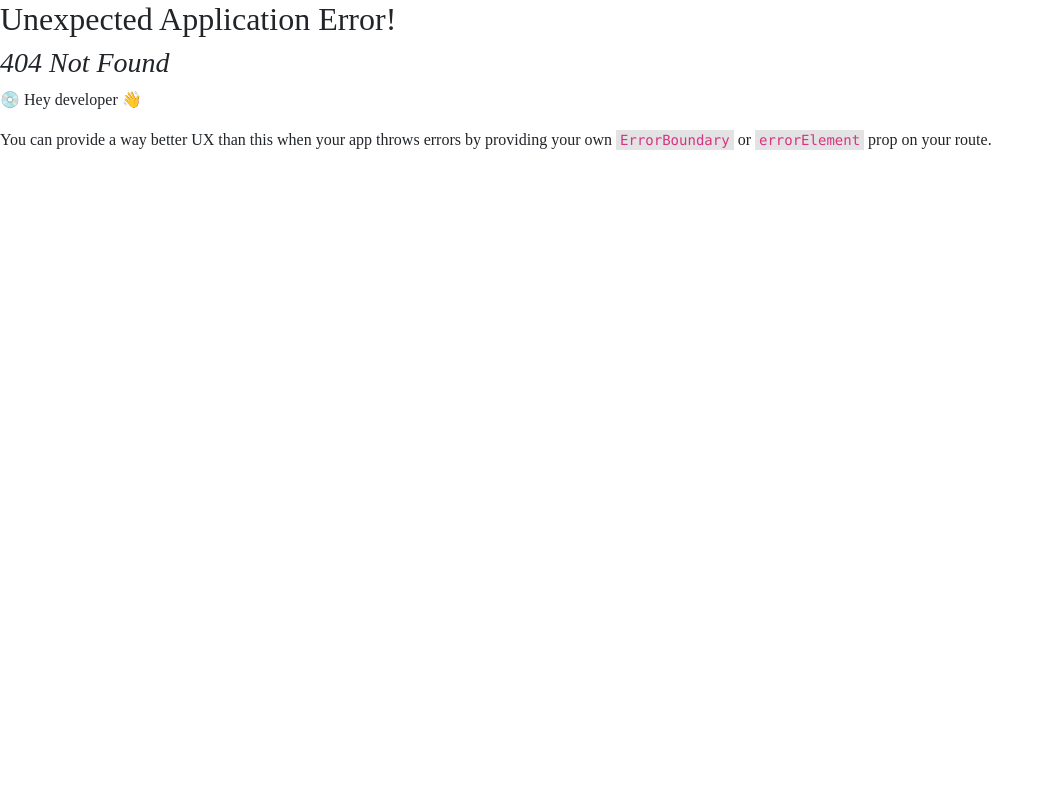
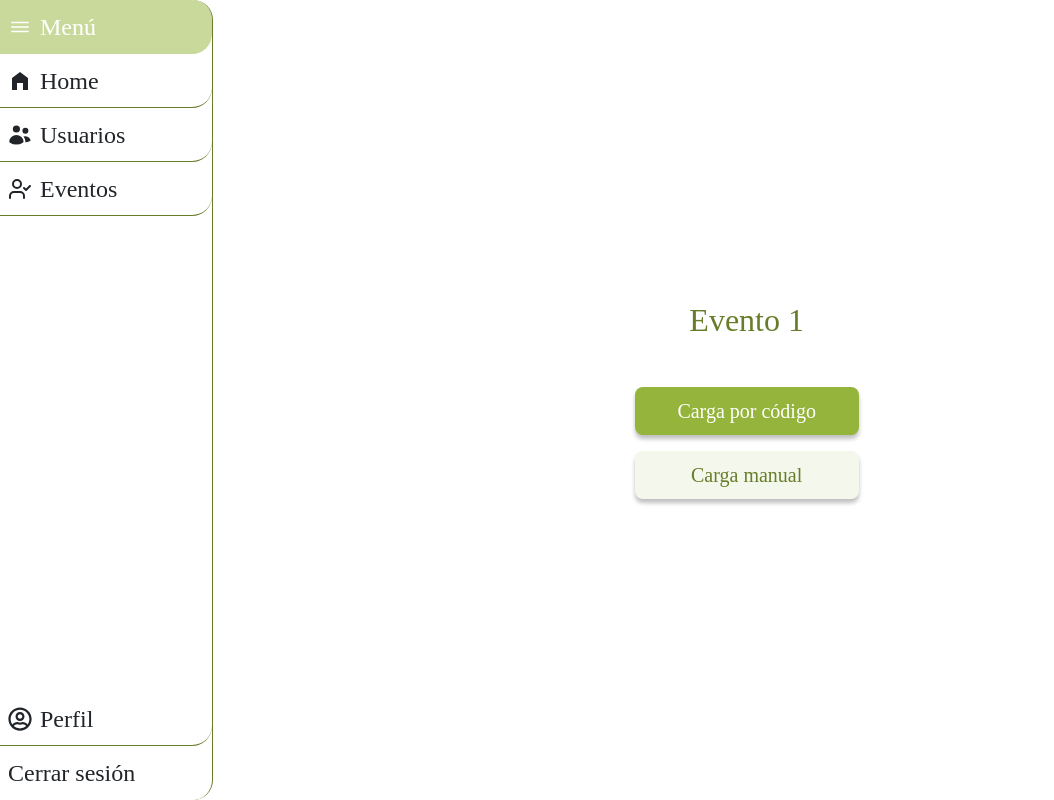
Before and after one commit to nquirogac/WIP_Bienestar, a React (Vite) app: page /cargaAsistencia in a window 1280 px wide. Before the commit this address had no page. Shown: the whole page, without its empty margins (0-1054 px from the left). Built offline with nearby package versions, Linux system fonts and the light colour scheme.

Commit message:
cargar asistencia

```diff
--- a/src/main.jsx
+++ b/src/main.jsx
@@ -12,6 +12,7 @@ import Home from './pages/Home.jsx';
 import CrearEvento from "./pages/CrearEvento.jsx";
 import CrearUsuario from "./pages/CrearUsuario.jsx";
 import TusEventos from "./pages/TusEventos.jsx";
+import CargaAsistencia from "./pages/CargaAsistencia.jsx";
 
 const router = createBrowserRouter([
   {
@@ -36,8 +37,11 @@ const router = createBrowserRouter([
       {
         path: "/tusEventos",
         element: <TusEventos />
+      },
+      {
+        path: "/cargaAsistencia",
+        element: <CargaAsistencia />
       }
-
     ]
   },
 ]);
--- /dev/null
+++ b/src/pages/CargaAsistencia.css
@@ -0,0 +1,28 @@
+.cargaAsis{
+    display: flex;
+    flex-direction: column;
+    align-items: center;
+    justify-content: center;
+    margin-top: 10px;
+    margin-bottom: 10px;
+}
+.cargaAsis h1{
+    color: var(--primary-color);
+    font-size: 32px;
+}
+.buttonS {
+    background-color: var(--button-secondary-color);
+    color: var(--primary-color);
+    padding: 6px;
+    gap: 8px;
+    display: flex;
+    align-items: center;
+    width: 224px;
+    justify-content: center;
+    height: 48px;
+    margin-top: 16px;
+    font-size: 20px;
+  }
+    .buttonS:hover {
+        background-color: #94b43b30;
+    }
--- /dev/null
+++ b/src/pages/CargaAsistencia.jsx
@@ -0,0 +1,26 @@
+import React from 'react'
+import SideMenu from "../components/SideMenu";
+import "./CargaAsistencia.css";
+
+function CargaAsistencia() {
+  return (
+    <div className="row">
+      <SideMenu />
+      <div className="col-10 homeDiv cargaAsis">
+        <h1>
+            Evento 1
+        </h1>
+        <div>
+        <button className='buttonP'>
+            Carga por código
+        </button>
+        <button className='buttonS'>
+            Carga manual
+        </button>
+        </div>
+      </div>
+    </div>
+  )
+}
+
+export default CargaAsistencia
```
